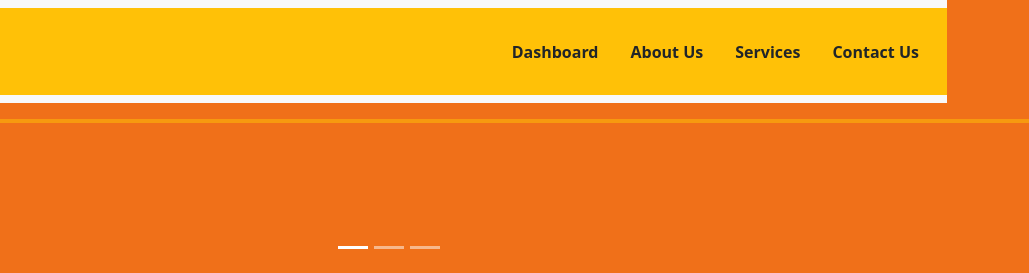
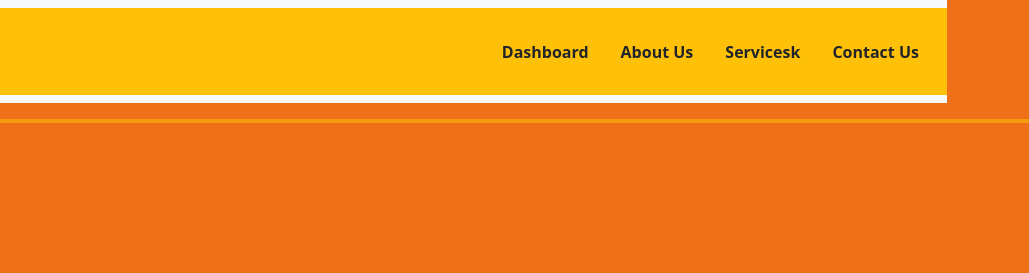
Before and after one commit to Zainul-jamal/Echo-Tech, a plain HTML site: page about.html in a window 1280 px wide. Shown: the top 273 px of the page, 251-1280 px from the left. Drawn offline with nearby package versions, Linux system fonts and the light colour scheme.

Commit message:
slider correction

```diff
--- a/about.html
+++ b/about.html
@@ -22,7 +22,7 @@
       <a class="nav-link  text-dark" aria-current="page" href="about.html"><b>About Us</b></a>
     </li>
     <li class="nav-item">
-      <a class="nav-link text-dark" href="servese.html"><b>Services</b></a>
+      <a class="nav-link text-dark" href="servese.html"><b>Servicesk</b></a>
     </li>
     <li class="nav-item">
       <a class="nav-link text-dark" href="Contact.html"><b>Contact Us</b></a>
@@ -47,7 +47,6 @@
     <button type="button" data-bs-target="#carouselExampleIndicators" data-bs-slide-to="0" class="active" aria-current="true" aria-label="Slide 1"></button>
     <button type="button" data-bs-target="#carouselExampleIndicators" data-bs-slide-to="1" aria-label="Slide 2"></button>
     <button type="button" data-bs-target="#carouselExampleIndicators" data-bs-slide-to="2" aria-label="Slide 3"></button>
-    </div>
   </div>
   <div class="carousel-inner">
     <div class="carousel-item active text-center">
```
Lines whose indentation alone changed are shown as unchanged.
